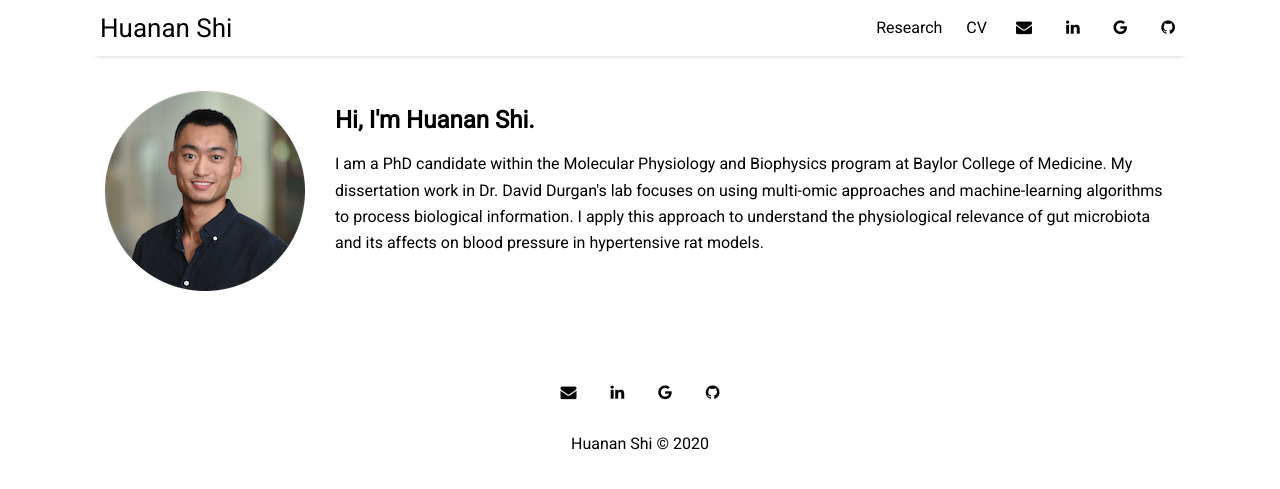
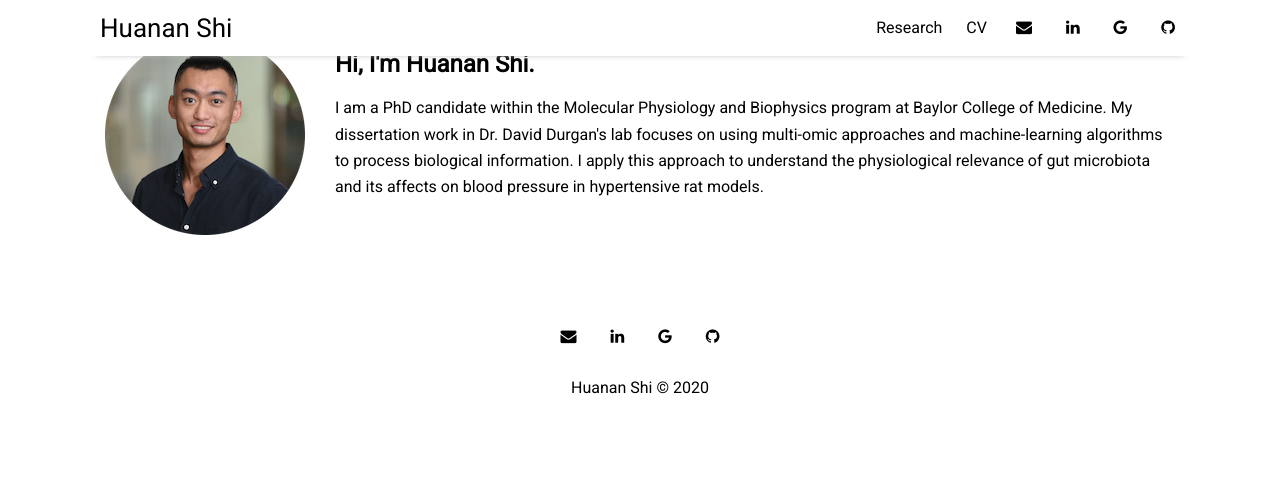
Before and after one commit to huananfshi/huananfshi.github.io, a Jekyll site: the page built from index.html, in a window 1280 px wide. Shown: the top 489 px of the page. Built offline with Jekyll 4.4.1, drawn with Linux system fonts in a browser that asks for light colours; nearby versions of some CDN libraries; the list of posts is cut into pages by our own code.

Commit message:
Update _header.scss

```diff
--- a/assets/css/_sass/_header.scss
+++ b/assets/css/_sass/_header.scss
@@ -1,19 +1,21 @@
 .site-header {
   min-height: 56px;
   width: $container-width;
-  position: static;
+  position: fixed;
   background-color: white;
   box-shadow: 0 5px 6px -6px #bbb;
   z-index: 100;
+  top: 0;
 }
 @media (max-width: $container-width) {
   .site-header {
       min-height: 56px;
       width: 95vw;
-      position: static;
+      position: fixed;
       background-color: white;
       box-shadow: 0 5px 6px -6px #bbb;
       z-index: 100;
+      top: 0;
   }
 }
 .site-header a {
```
